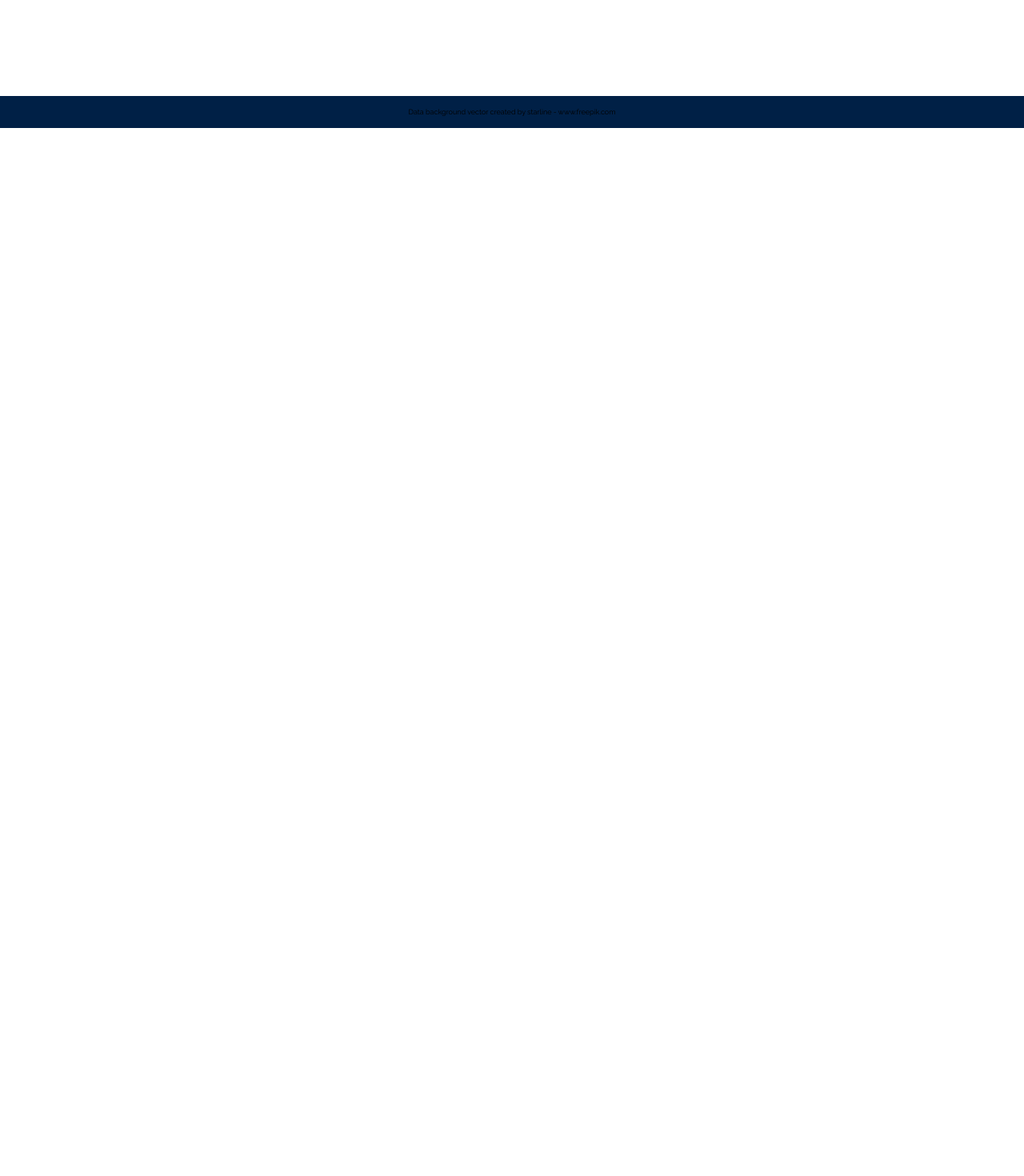
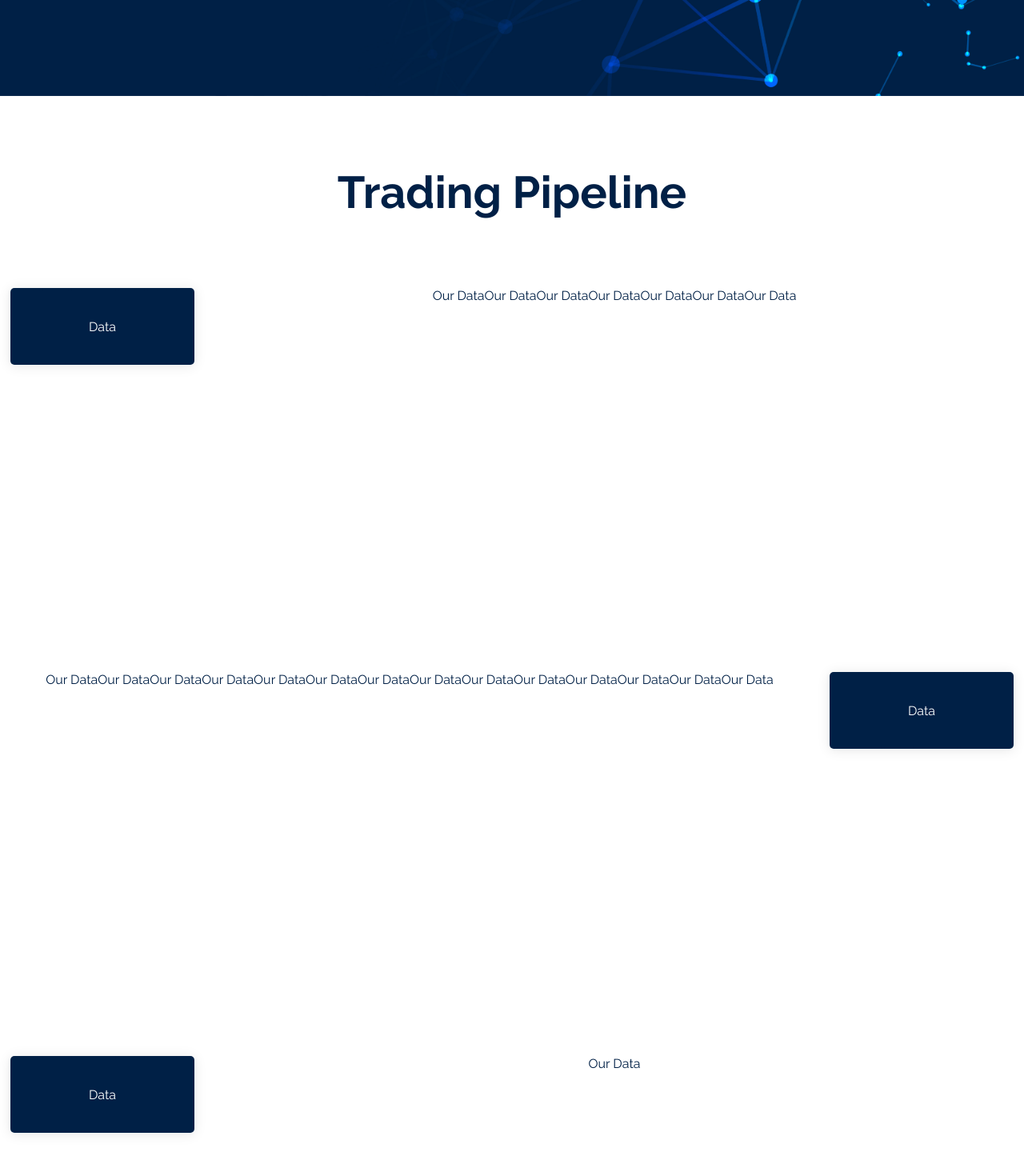
Before and after one commit to sking8484/desk1-frontend, a Next.js app: page /strategy in a window 1280 px wide. Before the commit this address had no page. Shown: the part 680-2150 px from the top of the page at 80% size. Before the commit the page ends 840 px from the top, so only its background shows below. Built offline with nearby package versions, Linux system fonts and the light colour scheme.

Commit message:
Removed about page, added that to front page and created chronological 'strategy' page

```diff
--- a/components/Carousel/CarouselCard.module.css
+++ b/components/Carousel/CarouselCard.module.css
@@ -8,7 +8,6 @@
   border-radius: 1em;
   background: #ECE9E6;
   background: linear-gradient(to right, #FFFFFF, #ECE9E6);
-
 }
 
 .imgContainer {
--- a/components/Carousel/techCarousel.module.css
+++ b/components/Carousel/techCarousel.module.css
@@ -5,4 +5,5 @@
   align-items:center;
   justify-content:space-around;
   color: #002046;
+
 }
--- a/components/layout/Homeinfo.js
+++ b/components/layout/Homeinfo.js
@@ -9,7 +9,7 @@ export default function HomeInfo(props) {
       <div className = {props.info.positioning === 'left' ? styles.infoContainerLeft : styles.infoContainerRight}>
         {props.info.positioning === 'left' ?
         (<div className = {styles.textContainer}>
-          <div className = 'large-title'>{props.info.title}</div>
+          <div id = {props.info.boxId}className = 'large-title'>{props.info.title}</div>
           {props.info.text.map(text =><div key = {text[0]} className = 'third-title'>{text}</div> )}
           <div classNamne = 'third-title'></div>
           <div classNamne = {styles.placeHolder}></div>
@@ -27,7 +27,7 @@ export default function HomeInfo(props) {
         )
         :
         (<div className = {styles.textContainer}>
-          <div className = 'large-title'>{props.info.title}</div>
+          <div id = {props.info.boxId} className = 'large-title'>{props.info.title}</div>
           {props.info.text.map(text =><div key = {text[0]} className = 'third-title'>{text}</div> )}
           <div classNamne = 'third-title'></div>
           <div classNamne = {styles.placeHolder}></div>
--- a/components/layout/Navbar.js
+++ b/components/layout/Navbar.js
@@ -14,8 +14,8 @@ export default function Navbar() {
       <div className = {`${styles.option_container}`}>
         <ul className = {styles.option_list}>
           <li>
-            <Link href = '/about'>
-              <a>About</a>
+            <Link href = '/strategy'>
+              <a>Strategy</a>
             </Link>
           </li>
           <li>
--- /dev/null
+++ b/components/layout/StrategyInfo.js
@@ -0,0 +1,18 @@
+import styles from './StrategyInfo.module.css'
+import { useInView } from 'react-intersection-observer';
+
+export default function StrategyInfo(props) {
+  const {ref, inView, entry } = useInView({
+    threshold: 0,
+  })
+  return (
+    <div ref = {ref} className = {props.info.side === 'left' ? styles.strategyLeft : styles.strategyRight}>
+      {props.info.side === 'left' ?
+      (<><div id = {props.info.id} className = {styles.strategyTitle}>{props.info.title}</div>
+      <div className = {`${styles.strategyText} ${inView ? styles.fadeInRight : ""}`}>{props.info.text}</div>
+      </>) : (<>
+      <div className = {`${styles.strategyText} ${inView ? styles.fadeInLeft : ""}`}>{props.info.text}</div>
+      <div id = {props.info.id} className = {styles.strategyTitle}>{props.info.title}</div></>)}
+    </div>
+  )
+}
--- /dev/null
+++ b/components/layout/StrategyInfo.module.css
@@ -0,0 +1,142 @@
+
+
+.strategyLeft {
+  display: grid;
+  grid-template-columns: 2fr 8fr;
+  height: 60vh;
+  width: 100vw;
+  color: #002046;
+  justify-content: center;
+  align-items: flex-start;
+  text-align: center;
+}
+
+.strategyRight {
+  display: grid;
+  grid-template-columns: 8fr 2fr;
+  height: 60vh;
+  width: 100vw;
+  color: #002046;
+  justify-content: center;
+  align-items: flex-start;
+  text-align: center;
+}
+
+.strategyTitle {
+  display: flex;
+  align-items: center;
+  justify-content: center;
+  border: dashed 4px #002046;
+  width: 90%;
+  height: 20%;
+  margin-left: 5%;
+  margin-right: 5%;
+  color: white;
+  background-color: #002046;
+  border-radius: 5px;
+  box-shadow: 0 .1rem 1rem rgba(0, 0, 0, 0.1);
+}
+
+
+.fadeInLeft {
+  -webkit-animation: fadeInLeft 1.2s both;
+  -moz-animation: fadeInLeft 1.2s both;
+  -o-animation: fadeInLeft 1.2s both;
+  animation: fadeInLeft 1.2s both;
+}
+
+
+@-webkit-keyframes fadeInLeft {
+  0% {
+    opacity:0;
+    -webkit-transform: translateX(-50px);
+  }
+  100% {
+    opacity: 1;
+    -webkit-transform: translateX(0);
+  }
+}
+
+@-moz-keyframes fadeInLeft {
+  0% {
+    opacity:0;
+    -moz-transform: translateX(-50px);
+  }
+  100% {
+    opacity: 1;
+    -moz-transform: translateX(0);
+  }
+}
+@-o-keyframes fadeInLeft {
+  0% {
+    opacity:0;
+    -o-transform: translateX(-50px);
+  }
+  100% {
+    opacity: 1;
+    -o-transform: translateX(0);
+  }
+}
+@keyframes fadeInLeft {
+  0% {
+    opacity:0;
+    transform: translateX(-50px);
+  }
+  100% {
+    opacity: 1;
+    transform: translateX(0);
+  }
+}
+
+
+
+
+.fadeInRight {
+  -webkit-animation: fadeInRight 1.2s both;
+  -moz-animation: fadeInRight 1.2s both;
+  -o-animation: fadeInRight 1.2s both;
+  animation: fadeInRight 1.2s both;
+}
+
+
+@-webkit-keyframes fadeInRight {
+  0% {
+    opacity:0;
+    -webkit-transform: translateX(50px);
+  }
+  100% {
+    opacity: 1;
+    -webkit-transform: translateX(0);
+  }
+}
+
+@-moz-keyframes fadeInRight {
+  0% {
+    opacity:0;
+    -moz-transform: translateX(50px);
+  }
+  100% {
+    opacity: 1;
+    -moz-transform: translateX(0);
+  }
+}
+@-o-keyframes fadeInRight {
+  0% {
+    opacity:0;
+    -o-transform: translateX(50px);
+  }
+  100% {
+    opacity: 1;
+    -o-transform: translateX(0);
+  }
+}
+@keyframes fadeInRight {
+  0% {
+    opacity:0;
+    transform: translateX(50px);
+  }
+  100% {
+    opacity: 1;
+    transform: translateX(0);
+  }
+}
--- a/package.json
+++ b/package.json
@@ -19,10 +19,12 @@
     "next": "12.2.0",
     "react": "18.2.0",
     "react-dom": "18.2.0",
+    "react-intersection-observer": "^9.4.0",
     "react-latex": "^2.0.0",
     "react-responsive-carousel": "^3.2.23",
     "react-select": "^5.4.0",
     "react-vega": "^7.6.0",
+    "react-xarrows": "^2.0.2",
     "serverless-mysql": "^1.5.4",
     "vega": "^5.22.1",
     "vega-lite": "^5.2.0",
--- /dev/null
+++ b/pages/strategy/index.js
@@ -0,0 +1,56 @@
+
+import Pagestarter from '../../components/layout/Pagestarter'
+import StrategyInfo from '../../components/layout/StrategyInfo'
+import React from 'react';
+
+import lagrange from '../../public/lagrange.gif'
+import network from '../../public/dogcatnetwork.gif'
+import alpaca from '../../public/alpaca.gif'
+import Xarrow from 'react-xarrows';
+import styles from './index.module.css'
+
+export default function Home() {
+
+
+
+  const dataInfo = {
+    'id':'dataInfo',
+    'title':'Data',
+    'text':'Our DataOur DataOur DataOur DataOur DataOur DataOur Data',
+    'side':'left'
+  }
+  const dataInfo1 = {
+    'id':'dataInfo1',
+    'title':'Data',
+    'text':'Our DataOur DataOur DataOur DataOur DataOur DataOur DataOur DataOur DataOur DataOur DataOur DataOur DataOur Data',
+    'side':'right'
+  }
+  const dataInfo2 = {
+    'id':'dataInfo2',
+    'title':'Data',
+    'text':'Our Data',
+    'side':'left'
+  }
+
+  const pageInfo = {'title':"Investing Is Hard.",
+  "description":[
+    `Most asset managers require an investment of more money than 95% of Americans have.`,
+    `Even worse, investing in a quantitative fund is nearly impossible. The investment requirement is more money than 99.9% of Americans have, or the fund is so successfull that it is closed to additional investment.`
+    ]
+  }
+
+
+
+  return(
+  <>
+    <Pagestarter pageInfo = {pageInfo}/>
+    <div className = {`${styles.Intro} large-title`}>Trading Pipeline</div>
+    <StrategyInfo info = {dataInfo}/>
+    <StrategyInfo info = {dataInfo1}/>
+    <StrategyInfo info = {dataInfo2}/>
+    <Xarrow start = 'dataInfo' end = 'dataInfo1' startAnchor = 'bottom' endAnchor = 'top' color = '#002046' dashness = {true}/>
+    <Xarrow start = 'dataInfo1' end = 'dataInfo2' startAnchor = 'bottom' endAnchor = 'top' color = '#002046' dashness = {true}/>
+
+  </>
+  )
+}
--- /dev/null
+++ b/pages/strategy/index.module.css
@@ -0,0 +1,7 @@
+.Intro {
+  color: #002046;
+  display: flex;
+  align-items: center;
+  justify-content: center;
+  height: 30vh;
+}
```
Also changed, not shown: pages/about/index.js (deleted, +0 -74 lines), pages/index.js (+13 -0 lines), 1 other file (tests, documents, lock files or other folders).
